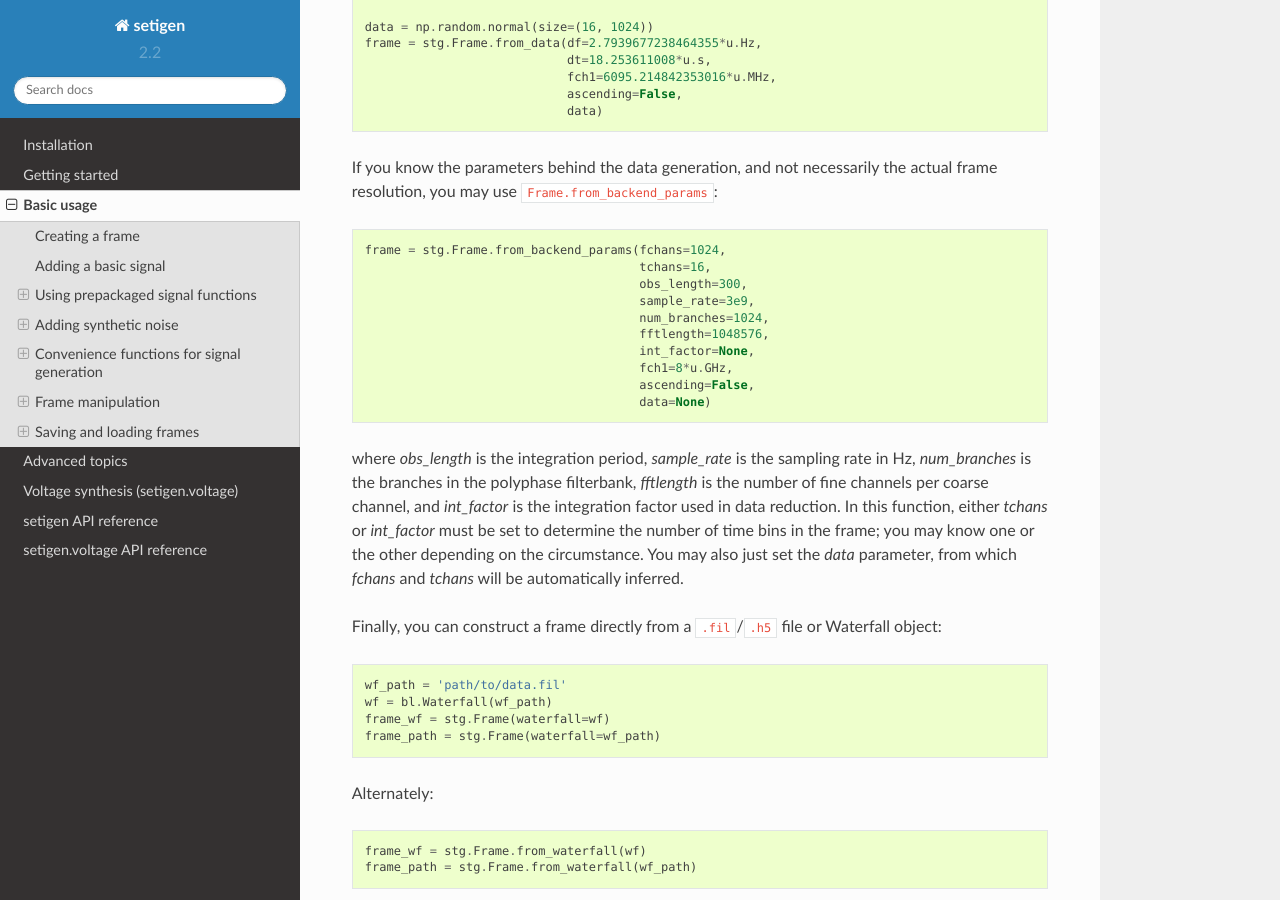
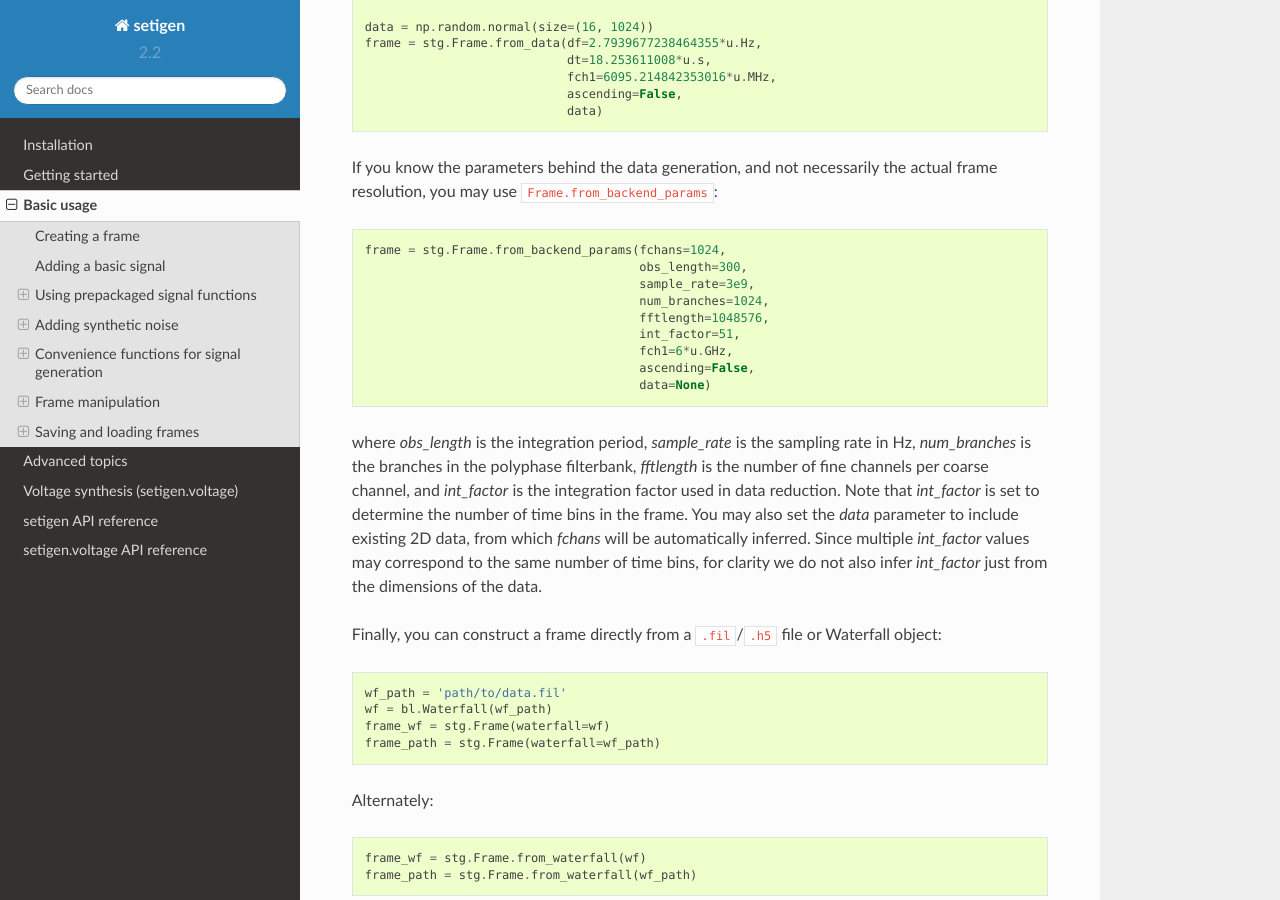
Before and after one commit to bbrzycki/setigen, a Sphinx documentation site: the page built from docs/source/basics.rst, in a window 1280 px wide and 900 px high, scrolled down 711 px. Built offline with Sphinx 7.4.7 and the Read the Docs theme 2.0.0, drawn with Linux system fonts in a browser that asks for light colours.

```diff
--- a/docs/source/basics.rst
+++ b/docs/source/basics.rst
@@ -49,17 +49,17 @@
 .. code-block:: Python
 
     frame = stg.Frame.from_backend_params(fchans=1024,
-                                          tchans=16,
                                           obs_length=300,
                                           sample_rate=3e9,
                                           num_branches=1024,
                                           fftlength=1048576,
-                                          int_factor=None,
-                                          fch1=8*u.GHz,
+                                          int_factor=51,
+                                          fch1=6*u.GHz,
                                           ascending=False,
                                           data=None)
 
-where `obs_length` is the integration period, `sample_rate` is the sampling rate in Hz, `num_branches` is the branches in the polyphase filterbank, `fftlength` is the number of fine channels per coarse channel, and `int_factor` is the integration factor used in data reduction. In this function, either `tchans` or `int_factor` must be set to determine the number of time bins in the frame; you may know one or the other depending on the circumstance. You may also just set the `data` parameter, from which `fchans` and `tchans` will be automatically inferred.
+where `obs_length` is the integration period, `sample_rate` is the sampling rate in Hz, `num_branches` is the branches in the polyphase filterbank, `fftlength` is the number of fine channels per coarse channel, and `int_factor` is the integration factor used in data reduction. Note that `int_factor` is set to determine the number of time bins in the frame. You may also set the `data` parameter to include existing 2D data, from which `fchans` will be automatically inferred. Since multiple `int_factor` values may correspond to the same number of time bins, for clarity we do not also infer `int_factor` just
+from the dimensions of the data.
 
 Finally, you can construct a frame directly from a :code:`.fil`/:code:`.h5` file or Waterfall object:
 
```
Also changed, not shown: 2 other files.
